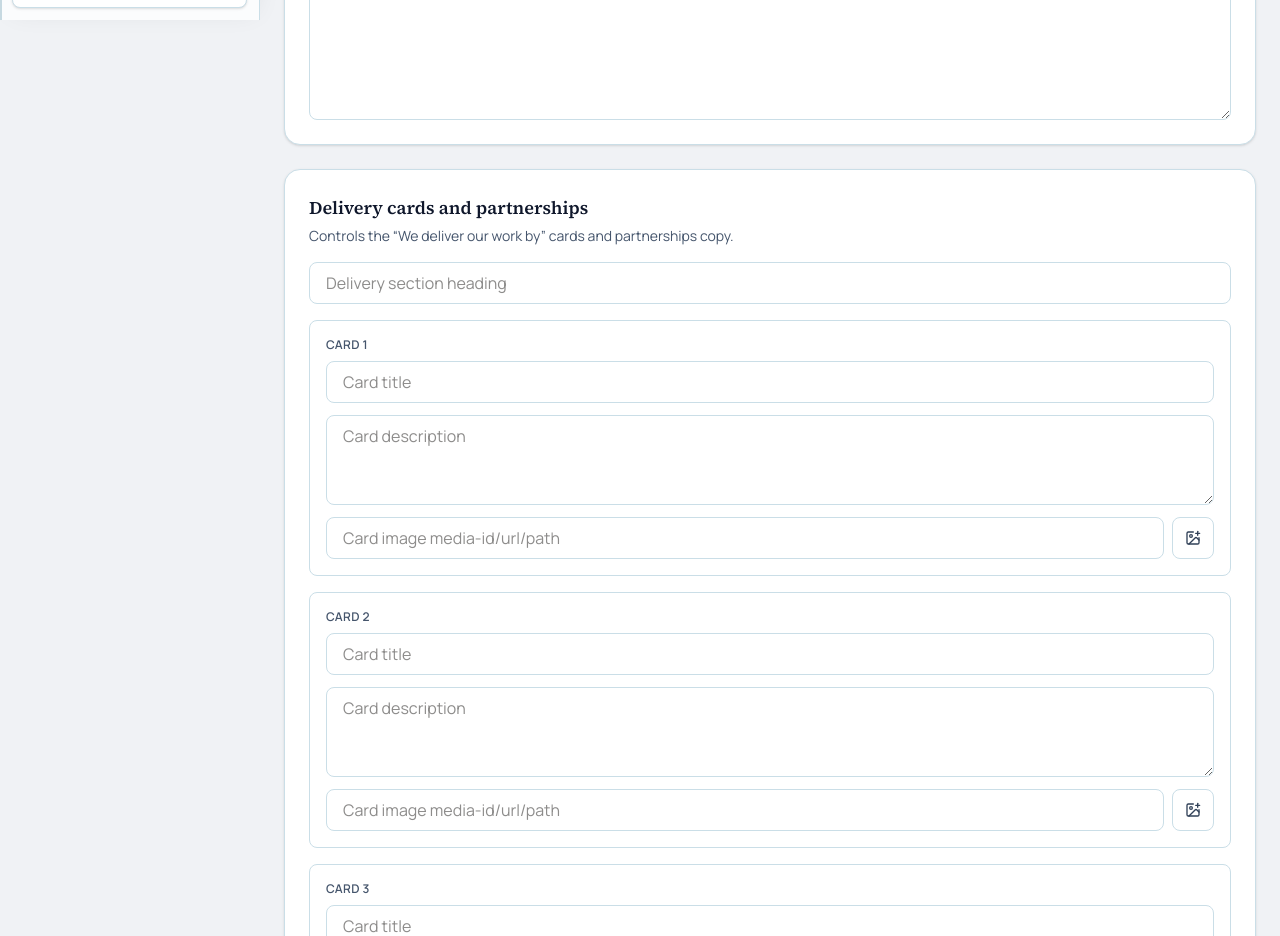
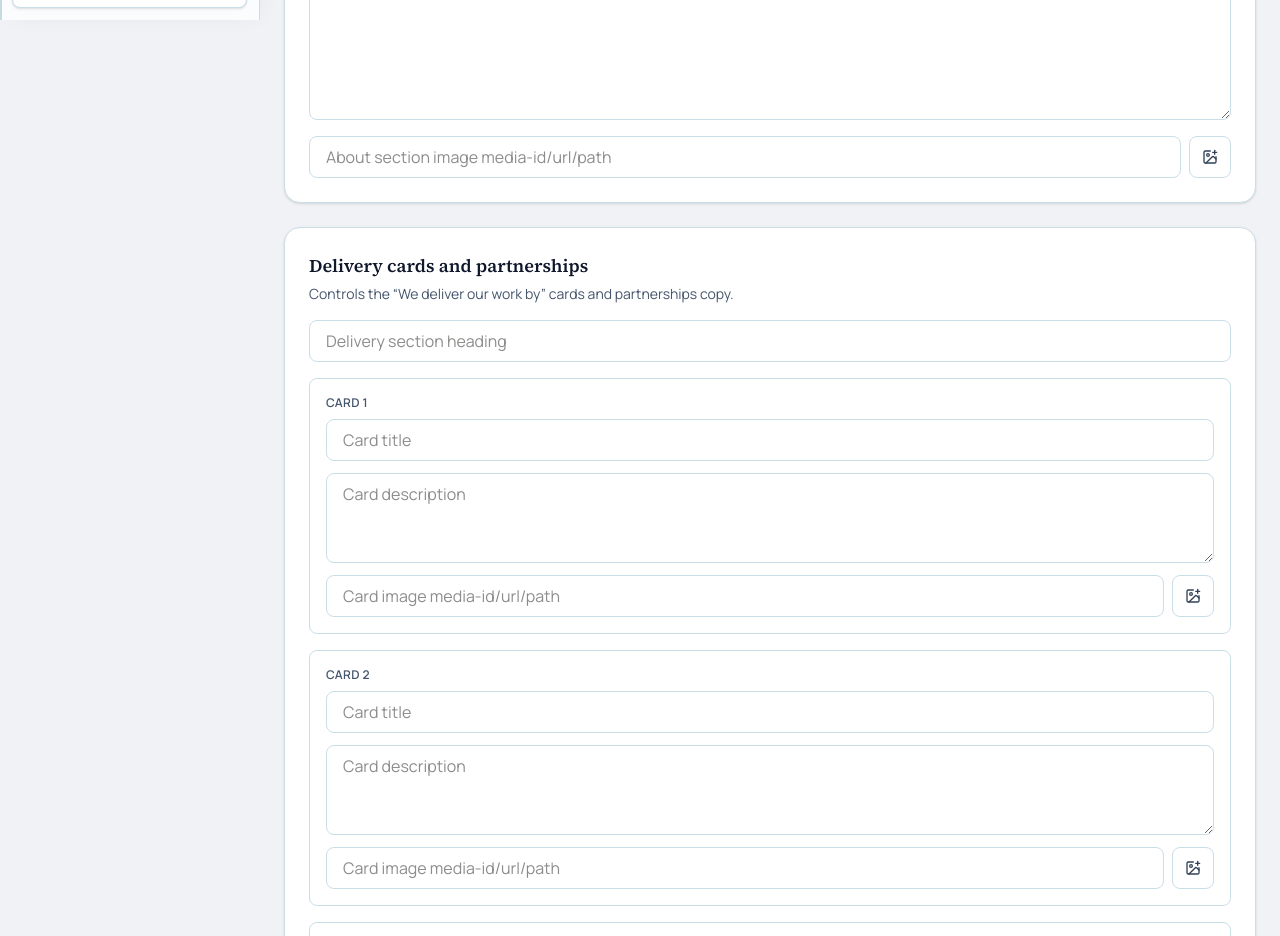
Before and after one commit to wastwagon/AGC, a Next.js app in the folder agc-site/: page /admin/about-settings in a window 1280 px wide. Shown: the part 780-1716 px from the top of the page. Built offline with nearby package versions, Linux system fonts and the light colour scheme; no server answers; the database is empty; sample sign-in values are in the browser's storage.

Commit message:
Update files

```diff
--- a/agc-site/src/app/about/page.tsx
+++ b/agc-site/src/app/about/page.tsx
@@ -184,6 +184,13 @@ export default async function AboutPage() {
     })),
   );
 
+  const aboutSectionImage =
+    typeof contentMap.aboutSectionImage === "string" &&
+    contentMap.aboutSectionImage.trim().length > 0
+      ? (await resolveImageUrl(contentMap.aboutSectionImage)) ||
+        placeholderImages.about
+      : placeholderImages.about;
+
   return (
     <>
       <PageHero
@@ -212,12 +219,12 @@ export default async function AboutPage() {
             </header>
             <div className="relative mt-8 aspect-16/5 w-full overflow-hidden bg-stone-100">
               <Image
-                src={heroImage}
+                src={aboutSectionImage}
                 alt="About section visual"
                 fill
                 className="object-cover object-center"
                 sizes="100vw"
-                unoptimized={preferUnoptimizedImage(heroImage)}
+                unoptimized={preferUnoptimizedImage(aboutSectionImage)}
               />
             </div>
             <div className="mt-8 max-w-5xl space-y-6">
--- a/agc-site/src/app/admin/about-settings/AboutSettingsForm.tsx
+++ b/agc-site/src/app/admin/about-settings/AboutSettingsForm.tsx
@@ -23,6 +23,7 @@ type AboutSettings = {
   heroImage?: string;
   aboutSectionEyebrow?: string;
   aboutSectionHeading?: string;
+  aboutSectionImage?: string;
   leadParagraphs?: string[];
   deliverySectionHeading?: string;
   partnershipsHeading?: string;
@@ -78,8 +79,18 @@ export function AboutSettingsForm({ content, saved = false }: { content: AboutSe
   const [deliveryImage4, setDeliveryImage4] = useState(
     initialDraft?.deliveryImage4 ?? content.deliveryPoints?.[3]?.image ?? ""
   );
+  const [aboutSectionImage, setAboutSectionImage] = useState(
+    initialDraft?.aboutSectionImage ?? content.aboutSectionImage ?? ""
+  );
   const [pickerTarget, setPickerTarget] = useState<
-    "heroImage" | "teamHeroImage" | "deliveryImage1" | "deliveryImage2" | "deliveryImage3" | "deliveryImage4" | null
+    | "heroImage"
+    | "teamHeroImage"
+    | "deliveryImage1"
+    | "deliveryImage2"
+    | "deliveryImage3"
+    | "deliveryImage4"
+    | "aboutSectionImage"
+    | null
   >(null);
   const [mediaMap, setMediaMap] = useState<Record<string, string>>({});
   const [draftRestored] = useState(!!initialDraft);
@@ -120,6 +131,13 @@ export function AboutSettingsForm({ content, saved = false }: { content: AboutSe
     return raw;
   }, [teamHeroImage, mediaMap]);
 
+  const aboutSectionImagePreview = useMemo(() => {
+    const raw = aboutSectionImage.trim();
+    if (!raw) return "";
+    if (raw.startsWith("media-")) return mediaMap[raw] || "";
+    return raw;
+  }, [aboutSectionImage, mediaMap]);
+
   function onSelectMedia(media: MediaItem) {
     if (pickerTarget === "heroImage") setHeroImage(media.id);
     if (pickerTarget === "teamHeroImage") setTeamHeroImage(media.id);
@@ -127,6 +145,7 @@ export function AboutSettingsForm({ content, saved = false }: { content: AboutSe
     if (pickerTarget === "deliveryImage2") setDeliveryImage2(media.id);
     if (pickerTarget === "deliveryImage3") setDeliveryImage3(media.id);
     if (pickerTarget === "deliveryImage4") setDeliveryImage4(media.id);
+    if (pickerTarget === "aboutSectionImage") setAboutSectionImage(media.id);
     setPickerTarget(null);
   }
 
@@ -235,6 +254,36 @@ export function AboutSettingsForm({ content, saved = false }: { content: AboutSe
             className="rounded-lg border border-border px-4 py-2"
             placeholder="Lead paragraphs (one per line)"
           />
+          <div>
+            <div className="flex gap-2">
+              <input
+                name="aboutSectionImage"
+                value={aboutSectionImage}
+                onChange={(e) => setAboutSectionImage(e.target.value)}
+                className="w-full rounded-lg border border-border px-4 py-2"
+                placeholder="About section image media-id/url/path"
+              />
+              <button
+                type="button"
+                onClick={() => setPickerTarget("aboutSectionImage")}
+                className="inline-flex items-center rounded-lg border border-border px-3 py-2 text-slate-700 hover:bg-slate-50"
+                title="Pick from Media Library"
+              >
+                <ImagePlus className="h-4 w-4" />
+              </button>
+            </div>
+            {aboutSectionImagePreview ? (
+              <div className="mt-2 relative h-28 w-full overflow-hidden rounded-lg border border-border bg-slate-100">
+                <Image
+                  src={aboutSectionImagePreview}
+                  alt="About section preview"
+                  fill
+                  className="object-cover"
+                  unoptimized={preferUnoptimizedImage(aboutSectionImagePreview)}
+                />
+              </div>
+            ) : null}
+          </div>
         </div>
       </section>
 
--- a/agc-site/src/app/admin/about-settings/actions.ts
+++ b/agc-site/src/app/admin/about-settings/actions.ts
@@ -101,6 +101,7 @@ export async function updateAboutSettings(formData: FormData) {
     heroImage: d.heroImage || undefined,
     aboutSectionEyebrow: d.aboutSectionEyebrow?.trim() || undefined,
     aboutSectionHeading: d.aboutSectionHeading?.trim() || undefined,
+    aboutSectionImage: d.aboutSectionImage?.trim() || undefined,
     leadParagraphs: splitLines(d.leadParagraphs),
     deliverySectionHeading: d.deliverySectionHeading?.trim() || undefined,
     partnershipsHeading: d.partnershipsHeading?.trim() || undefined,
--- a/agc-site/src/data/content.ts
+++ b/agc-site/src/data/content.ts
@@ -138,6 +138,9 @@ export const aboutContent = {
     principles: "Upholding principles of excellence, transparency, and intellectual rigor, we believe that open-minded inquiry and innovative ideas are essential for Africa's pursuit of a prosperous, peaceful, and influential future.",
     agenda2063: "Aligned with the vision of the African Union's Agenda 2063: The Africa We Want, there are significant opportunities for economic transformation as the continent seeks to leverage its vast resources. The Africa Governance Centre aims to lead evidence-based policy engagement to facilitate change in global governance structures and empower stakeholders across the continent to deliver effective governance in Africa.",
   },
+  aboutSectionEyebrow: "About us",
+  aboutSectionHeading: "Who we are",
+  aboutSectionImage: "",
   teamSections: ["Executive Council", "Advisory Board", "Management Team", "Fellows", "Associate Fellows"],
   teamTabs: {
     executiveCouncil: "Executive Council",
--- a/agc-site/src/lib/validations.ts
+++ b/agc-site/src/lib/validations.ts
@@ -360,6 +360,7 @@ export const aboutSettingsFormSchema = z.object({
   heroImage: z.string().max(500).optional(),
   aboutSectionEyebrow: z.string().max(120).optional(),
   aboutSectionHeading: z.string().max(255).optional(),
+  aboutSectionImage: z.string().max(500).optional(),
   leadParagraphs: z.string().max(12000).optional(),
   deliverySectionHeading: z.string().max(255).optional(),
   partnershipsHeading: z.string().max(255).optional(),
```
